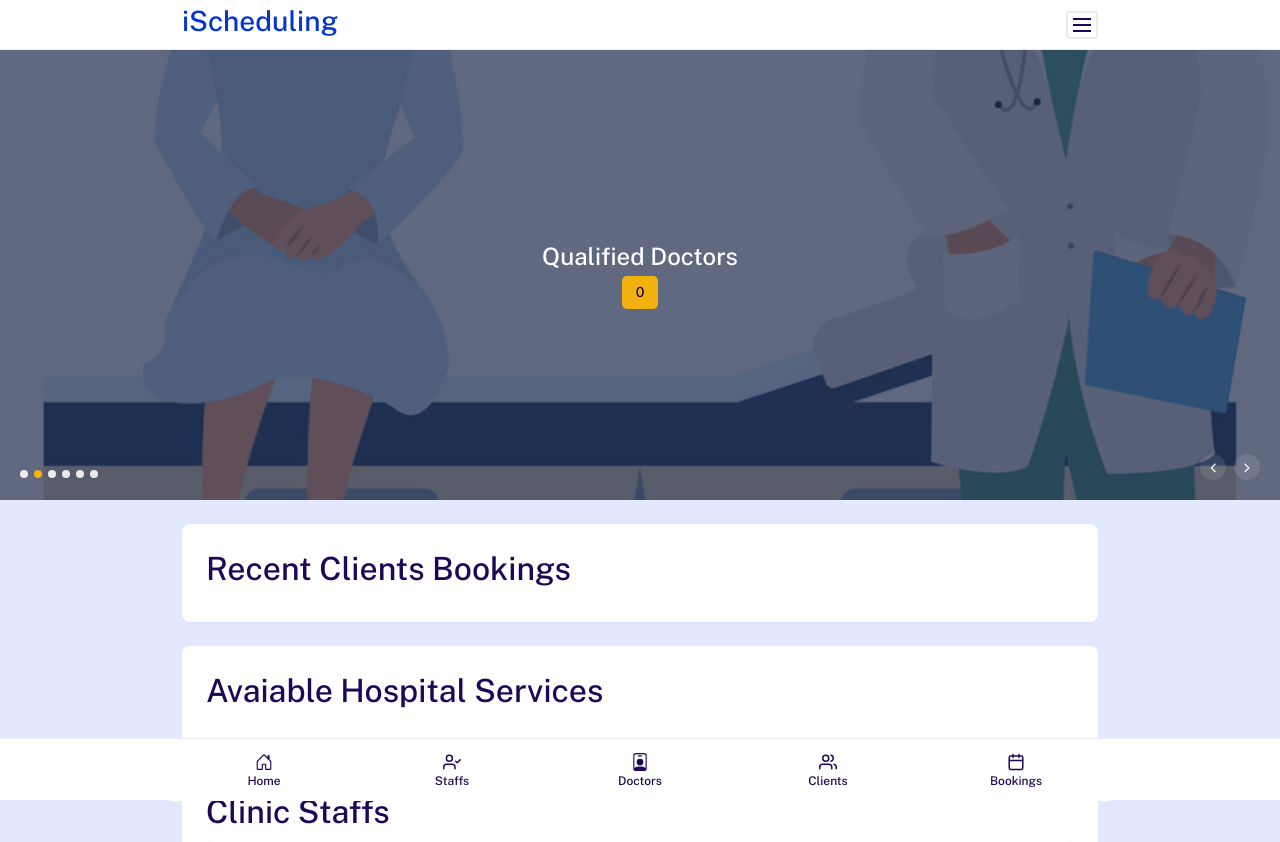
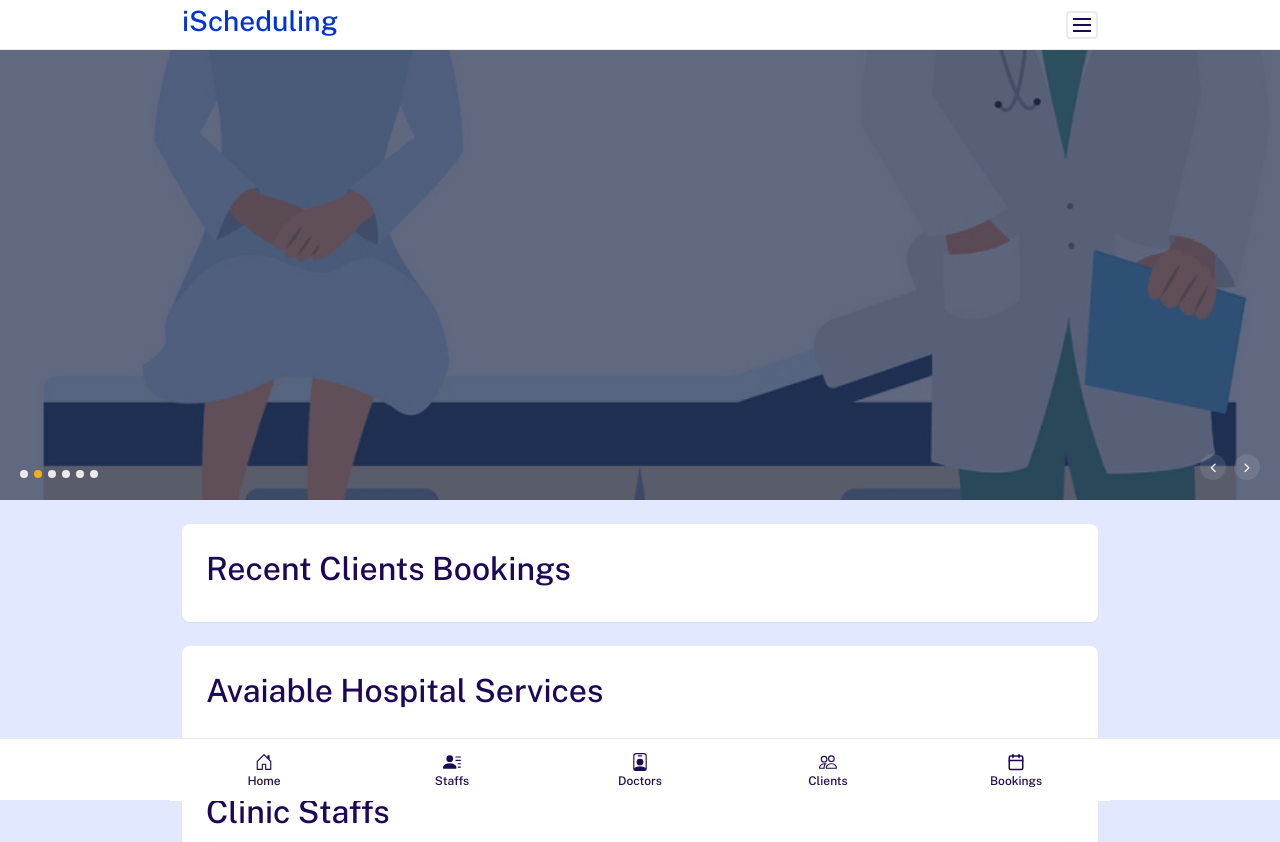
Before and after one commit to MartDevelopers-Inc/iScheduling, a PHP site: page /views/home.php in a window 1280 px wide. Shown: the top 842 px of the page. Run offline with PHP 8.4, Linux system fonts and the light colour scheme; a user stored in the database is signed in; data comes from the database, SQL or seed files in the repository; data that the repository does not hold is empty; some libraries are stand-ins or nearby versions.

Commit message:
Refactor Footer Navigation - Add Navigation Icons

```diff
--- a/partials/footer_nav.php
+++ b/partials/footer_nav.php
@@ -16,10 +16,8 @@
                 </li>
                 <li>
                     <a href="staffs">
-                        <svg xmlns="http://www.w3.org/2000/svg" width="18" height="18" viewBox="0 0 24 24" fill="none" stroke="currentColor" stroke-width="2" stroke-linecap="round" stroke-linejoin="round" class="feather feather-activity">
-                            <path d="M16 21v-2a4 4 0 0 0-4-4H5a4 4 0 0 0-4 4v2"></path>
-                            <circle cx="8.5" cy="7" r="4"></circle>
-                            <polyline points="17 11 19 13 23 9"></polyline>
+                        <svg xmlns="http://www.w3.org/2000/svg" width="18" height="18" fill="currentColor" class="bi bi-person-lines-fill" viewBox="0 0 16 16">
+                            <path d="M6 8a3 3 0 1 0 0-6 3 3 0 0 0 0 6zm-5 6s-1 0-1-1 1-4 6-4 6 3 6 4-1 1-1 1H1zM11 3.5a.5.5 0 0 1 .5-.5h4a.5.5 0 0 1 0 1h-4a.5.5 0 0 1-.5-.5zm.5 2.5a.5.5 0 0 0 0 1h4a.5.5 0 0 0 0-1h-4zm2 3a.5.5 0 0 0 0 1h2a.5.5 0 0 0 0-1h-2zm0 3a.5.5 0 0 0 0 1h2a.5.5 0 0 0 0-1h-2z" />
                         </svg>
                         <span>
                             Staffs
@@ -39,11 +37,8 @@
                 </li>
                 <li>
                     <a href="clients">
-                        <svg xmlns="http://www.w3.org/2000/svg" width="18" height="18" viewBox="0 0 24 24" fill="none" stroke="currentColor" stroke-width="2" stroke-linecap="round" stroke-linejoin="round" class="feather feather-activity">
-                            <path d="M17 21v-2a4 4 0 0 0-4-4H5a4 4 0 0 0-4 4v2"></path>
-                            <circle cx="9" cy="7" r="4"></circle>
-                            <path d="M23 21v-2a4 4 0 0 0-3-3.87"></path>
-                            <path d="M16 3.13a4 4 0 0 1 0 7.75"></path>
+                        <svg xmlns="http://www.w3.org/2000/svg" width="18" height="18" fill="currentColor" class="bi bi-people" viewBox="0 0 16 16">
+                            <path d="M15 14s1 0 1-1-1-4-5-4-5 3-5 4 1 1 1 1h8zm-7.978-1A.261.261 0 0 1 7 12.996c.001-.264.167-1.03.76-1.72C8.312 10.629 9.282 10 11 10c1.717 0 2.687.63 3.24 1.276.593.69.758 1.457.76 1.72l-.008.002a.274.274 0 0 1-.014.002H7.022zM11 7a2 2 0 1 0 0-4 2 2 0 0 0 0 4zm3-2a3 3 0 1 1-6 0 3 3 0 0 1 6 0zM6.936 9.28a5.88 5.88 0 0 0-1.23-.247A7.35 7.35 0 0 0 5 9c-4 0-5 3-5 4 0 .667.333 1 1 1h4.216A2.238 2.238 0 0 1 5 13c0-1.01.377-2.042 1.09-2.904.243-.294.526-.569.846-.816zM4.92 10A5.493 5.493 0 0 0 4 13H1c0-.26.164-1.03.76-1.724.545-.636 1.492-1.256 3.16-1.275zM1.5 5.5a3 3 0 1 1 6 0 3 3 0 0 1-6 0zm3-2a2 2 0 1 0 0 4 2 2 0 0 0 0-4z" />
                         </svg>
                         <span>
                             Clients
```
